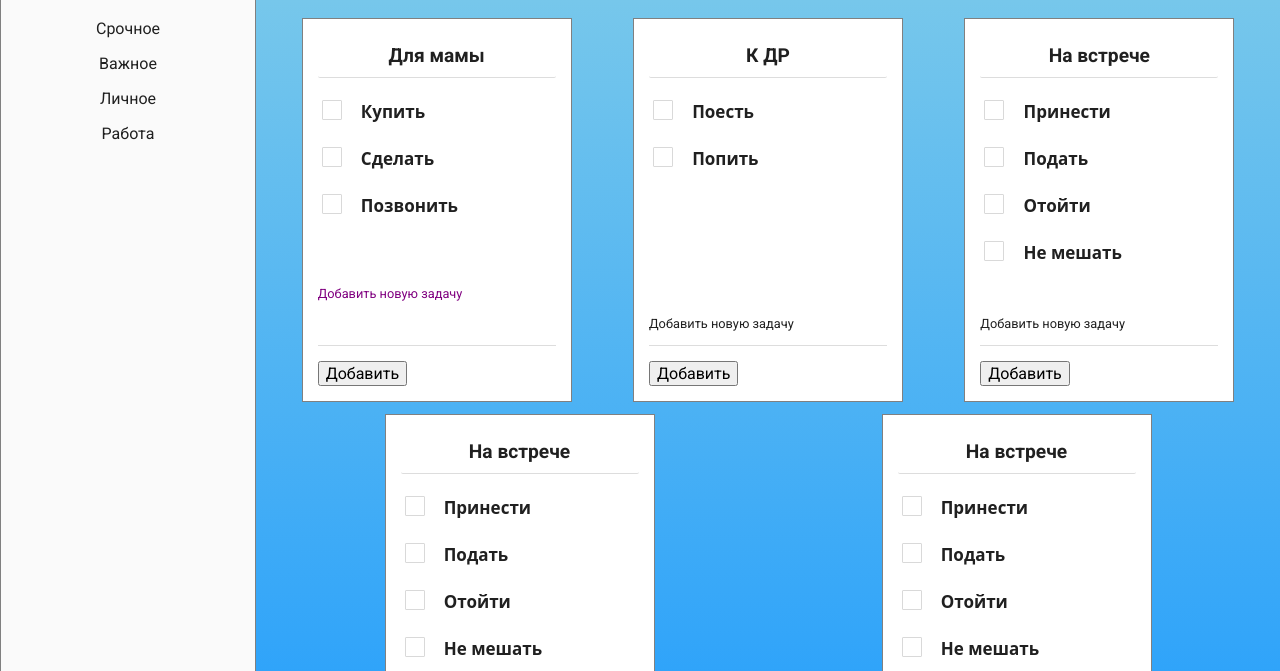
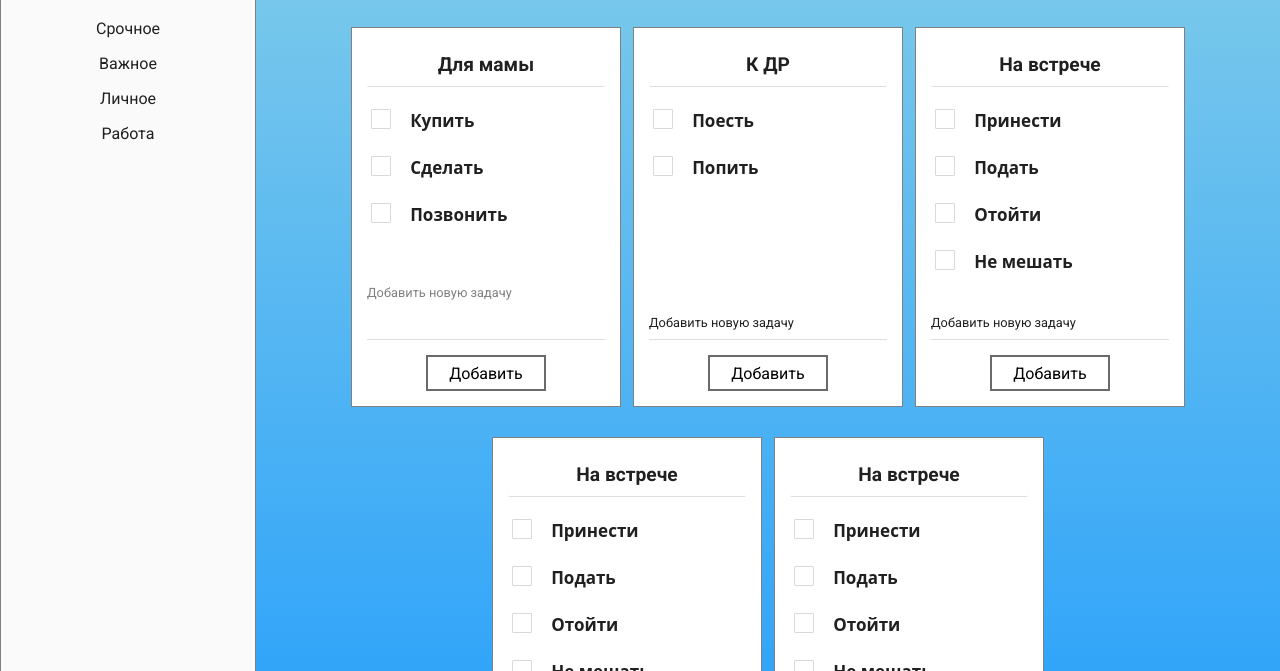
Before and after one commit to anlimonova/todolist, a website: page index.html in a window 1280 px wide. Shown: the part 129-800 px from the top of the page. Drawn offline with nearby package versions, Linux system fonts and the light colour scheme; files that its build step writes are made by us from their sources; files whose address does not match are found by name.

Commit message:
add: custom button

```diff
--- a/app/scss/_todo.scss
+++ b/app/scss/_todo.scss
@@ -12,7 +12,7 @@
 
   &__container {
     display: flex;
-    justify-content: space-around;
+    justify-content: center;
     flex-wrap: wrap;
     padding: 15px;
   }
@@ -22,7 +22,7 @@
     flex-direction: column;
     justify-content: center;
     padding: 15px;
-    margin: 6px;
+    margin: 15px 6px;
     flex-basis: 270px;
     border: 1px solid grey;
     background: #fff;
@@ -37,11 +37,8 @@
       border-bottom: 1px solid #ddd;
       border-radius: 2px;
       padding: 10px 0;
+      margin-bottom: 10px;
       font-size: 1.2em;
-    }
-
-    &__list {
-      margin: 10px 0;
     }
   }
 
--- a/app/scss/ui-kit/_custom-checkbox.scss
+++ b/app/scss/ui-kit/_custom-checkbox.scss
@@ -70,7 +70,6 @@
   text-decoration: line-through;
   color: hsl(0, 0%, 70%);
   font-weight: 600;
-  background-color: hsl(0, 0%, 97%);
 }
 
   &:hover {
@@ -100,7 +99,7 @@ outline:none;
 border:none;
   width:100%;
   padding: 10px 0;
-  margin-top: 20px;
+  margin-top: 15px;
 
   &::placeholder {
     opacity: 0;
@@ -109,6 +108,34 @@ border:none;
 
 .todo__new-item:focus-within > span,
 .todo__new-input:not(:placeholder-shown) + span{
-  color:purple;
+  color: #808080;
   transform:translateY(0px);
 }
+
+.todo__add-btn {
+  margin: 0 auto;
+  width: 120px;
+  height: 36px;
+  border: 2px solid #6a6a6a;
+  background: transparent;
+  cursor: pointer;
+  transition: all 0.3s ease;
+  position: relative;
+  display: block;
+
+  &:after {
+    position: absolute;
+    content: "";
+    top: 3px;
+    left: 6px;
+    width: 90%;
+    height: 80%;
+    border: 1px solid #6a6a6a;
+    opacity: 0;
+    transition: all 0.3s ease;
+  }
+
+  &:hover:after {
+    opacity: 1;
+  }
+}
--- a/index.html
+++ b/index.html
@@ -92,7 +92,7 @@
                 <input class="todo__new-input" placeholder="Добавить новую задачу" autofocus>
                 <span>Добавить новую задачу</span>
               </label>
-              <button class="todo__add-task" type="button">Добавить</button>
+              <button class="todo__add-btn" type="button">Добавить</button>
           </form>
         </div>
         <div class="todo__card">
```
Also changed, not shown: app/scss/style.css, 1 other file.
